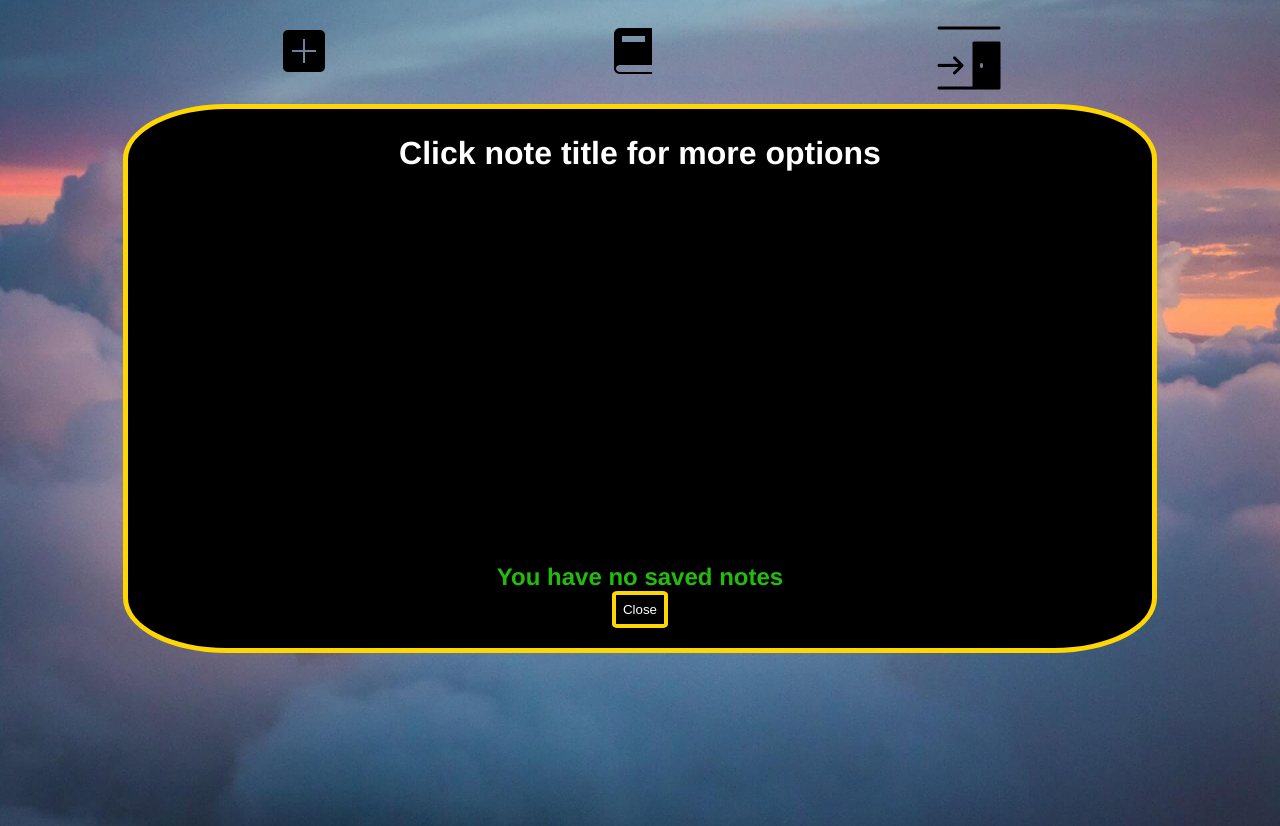
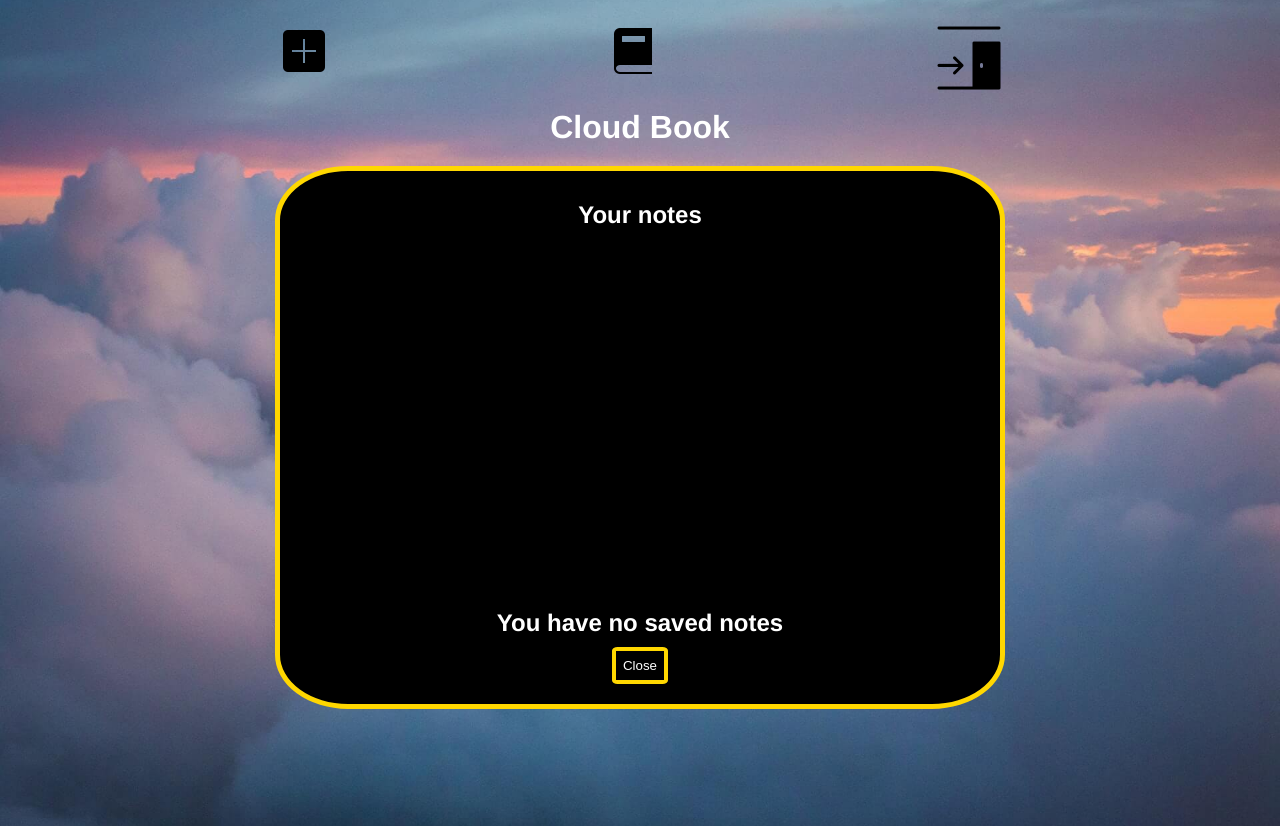
Before and after one commit to mejkej/cloudbook, a Django app: page /browse/ in a window 1280 px wide. Run offline with Django 3.2, Linux system fonts and the light colour scheme; the visitor is signed in with stand-in values (Sample User, id 1); data that the repository does not hold is empty.

Commit message:
browse view notes now has a boarder and some other css spacing making it look a bit nicer

```diff
--- a/static/css/style.css
+++ b/static/css/style.css
@@ -25,7 +25,7 @@ header .basenavbar {
     display: flex;
     justify-content: space-evenly;
     width:100vw;
-    margin:0;
+    margin-top:10px;
 
 }
 header .basenav a {
@@ -38,9 +38,11 @@ main .success {
 }
 
 h1 {
-    color:white;
+    color:#ffffff;
     margin-left: 10%;
     margin-right: 10%;
+    margin-top:10px;
+    margin-bottom:10px;
     padding-top: 5px;
 }
 
@@ -49,9 +51,16 @@ h1 {
     overflow-x: auto;
 }
 
+.maindiv .notediv {
+    border:2px solid white;
+    margin-bottom: 10px;
+    border-radius: 10%;
+    padding-top:10px;
+    margin-left:10%;
+    margin-right:10%;
+}
+
 .maindiv .browsenotes h3 {
-    color:white;
-    border:2px solid white;
     margin:0 auto;
     max-width:80%;
     flex-wrap: wrap;
@@ -88,23 +97,23 @@ margin: 0 auto;
 }
 
 main {
-    display: flex;
     height:70vh;
-    width:100vw;
-    justify-self: auto;
-    text-align: center;
+    width:80vw;
+    margin-left:10vw;
+    margin-right:10vw;
 }
+
 
 .maindiv {
     display: flex;
+    margin: 0 auto;
     flex-direction: column;
-    width:700px;
-    min-width: 80%;
-    margin: 0 auto;
+    max-width: 700px;
+    padding:10px;
     border:5px solid gold;
     border-radius: 10%;
     background-color: black;
-    height:fit-content;
+    height:auto;
     padding-bottom: 20px;
 }
 
@@ -114,6 +123,7 @@ main {
     white-space: pre-line;
     margin: 0 auto;
     margin-top:20px;
+    margin-bottom:10px;
 
 }
 
@@ -185,7 +195,6 @@ button a:visited {
     padding:0;
 }
 
-
 footer {
     display:flex;
     width:100vw;
--- a/templates/base.html
+++ b/templates/base.html
@@ -21,11 +21,13 @@
         <a class="signoutanchor" href="{% url 'signout' %}"><img src="{% static 'imgs/signouticon.png' %}" alt="sign out button"></img></a>
 
     </nav>
+    <h1>Cloud Book</h1>
     {% endif %}
 </header>
 
 <main>
 {% block content %}
+
 {% if messages %}
 {% for message in messages %}
 <h2 class="success"> {{ message }} </h2>
--- a/templates/browse.html
+++ b/templates/browse.html
@@ -2,15 +2,17 @@
 {% block content %}
 <div class="maindiv">
 
-    <h1>Click note title for more options</h1>
+    <h2>Your notes</h2>
 
         {% csrf_token %}
 
         <div class="browsenotes">
         {% if notes %}
         {% for note in notes %}
-        <h3><a href="{% url 'read' pk=note.pk  %}">{{ note.title }}</a><p>Created: {{ note.created_at }} <br> Last Updated: {{ note.updated_at }}</p></h3>
-
+        <div class="notediv">
+        <h3><a href="{% url 'read' pk=note.pk  %}">{{ note.title }}</a></h3>
+        <p>Created: {{ note.created_at }} <br> Last Updated: {{ note.updated_at }}</p>
+        </div>
         {% endfor %}
         {% endif %}
         </div>
@@ -18,7 +20,7 @@
         {% if messages %}
         {% for message in messages %}
 
-        <h2 class="success"> {{ message }} </h2>
+        <h2> {{ message }} </h2>
 
         {% endfor %}
         {% endif %}
--- a/templates/edit.html
+++ b/templates/edit.html
@@ -1,17 +1,13 @@
 {% extends "base.html" %}
-
 {% block content %}
 <div class="maindiv">
-
     <form method="POST" class="form">
         {% csrf_token %}
-
         {% for field in form %}
         <h4>{{ field.label_tag }}</h4>
         <p>{{ field }}</p>
         {% if field.errors %}
         {{ field.errors }}
-
         {% endif %}
         {% endfor %}
     <div class="btns">
--- a/templates/signin.html
+++ b/templates/signin.html
@@ -46,7 +46,6 @@
 
                 {% endfor %}
 
-
         <button class="submitformbtn" value="form" name="form" type="submit">Submit</button>
 
     </form>
--- a/templates/signup.html
+++ b/templates/signup.html
@@ -39,7 +39,6 @@
 
             {% for field in form %}
             <p>{{ field }}</p>
-
             {% if field.errors %}
             {{ field.errors }}
             {% endif %}
```
Lines whose indentation alone changed are shown as unchanged.
